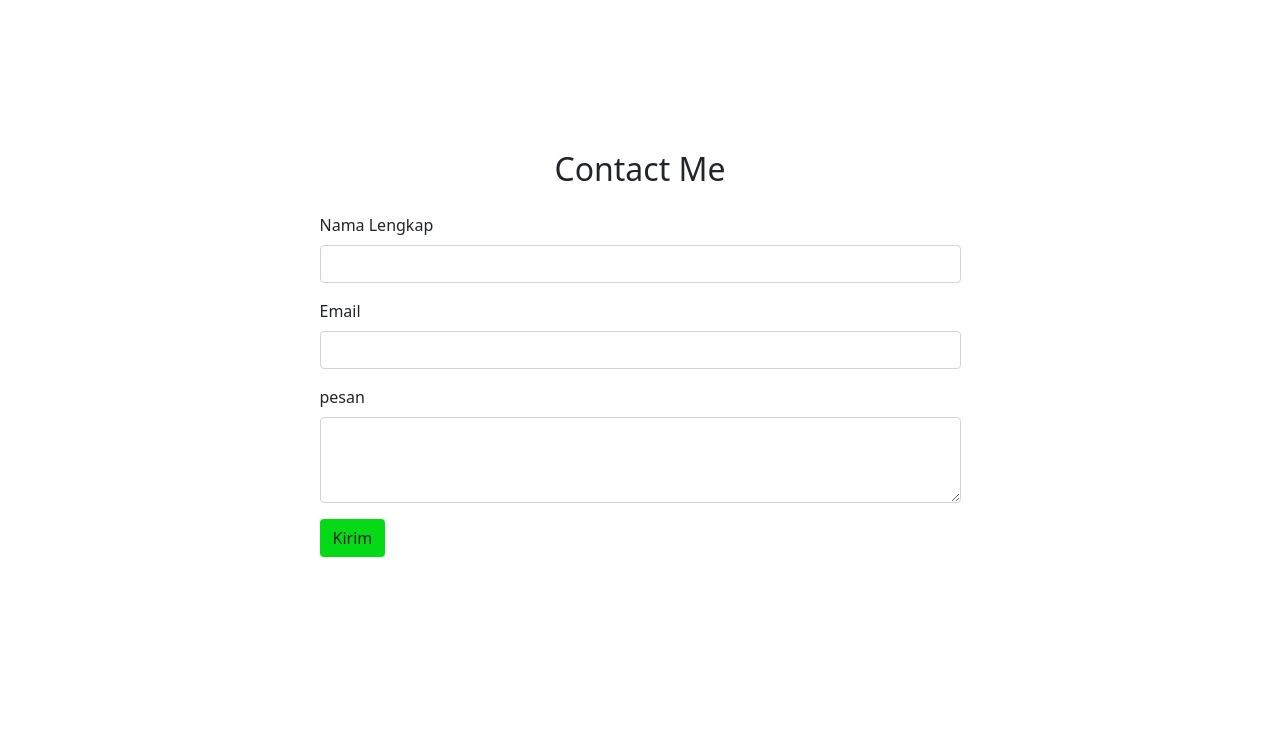
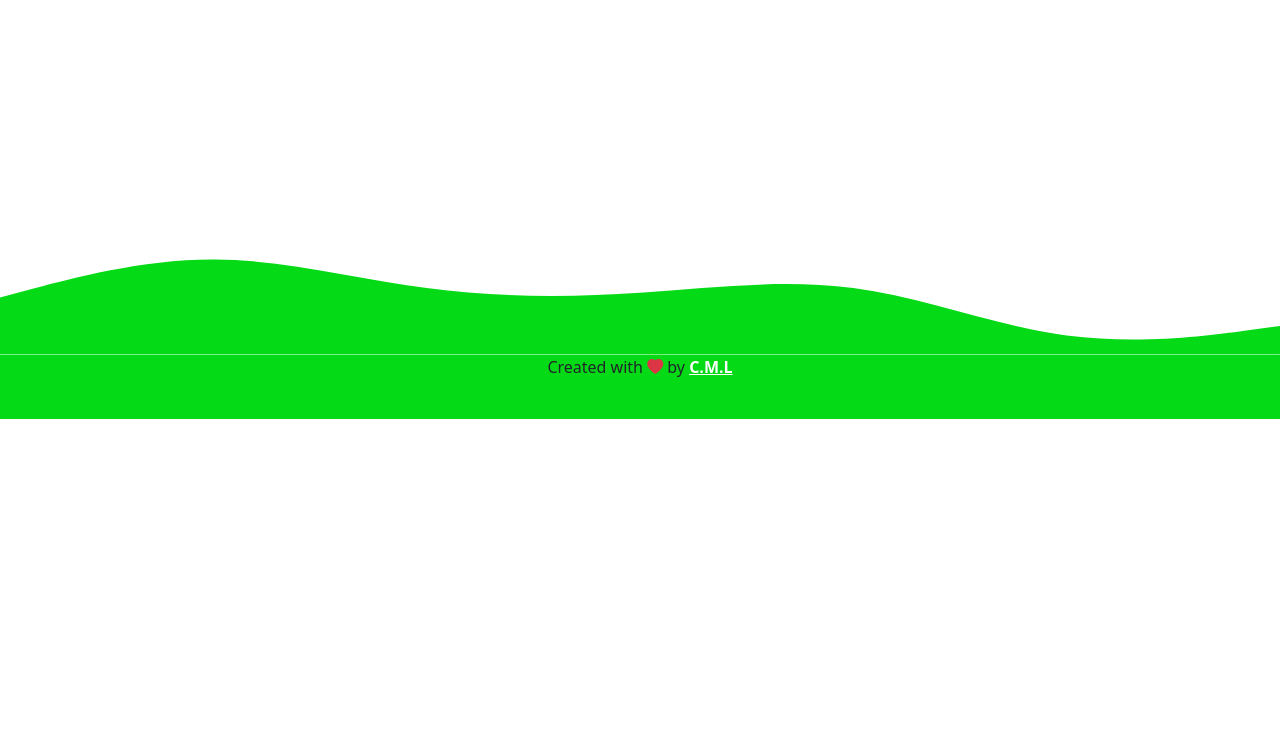
Before and after one commit to MiauLiong/miauliong.github.io, a plain HTML site: page index.html in a window 1280 px wide. Shown: the part 1959-2700 px from the top of the page. After the commit the page ends 2378 px from the top, so only its background shows below. Drawn offline with nearby package versions, Linux system fonts and the light colour scheme.

Commit message:
website k2

```diff
--- a/index.html
+++ b/index.html
@@ -136,42 +136,7 @@
     <!-- akhir service -->
 
     <!-- contact -->
-    <section id="contact">
-      <div class="container">
-        <div class="row text-center mb-3">
-          <div class="col">
-            <h2>Contact Me</h2>
-          </div>
-        </div>
-        <div class="row justify-content-center">
-          <div class="col-md-7">
-            <div class="alert alert-warning alert-dismissible fade show d-none my-alert" role="alert">
-              <strong>Terima Kasih.</strong>Pesan anda telah kami terima
-              <button type="button" class="btn-close" data-bs-dismiss="alert" aria-label="Close"></button>
-            </div>
-            <form name="cml-contact-form">
-              <div class="mb-3">
-                <label for="name" class="form-label">Nama Lengkap</label>
-                <input type="text" class="form-control" id="name" aria-describedby="name" name="nama" />
-              </div>
-              <div class="mb-3">
-                <label for="Email" class="form-label">Email </label>
-                <input type="email" class="form-control" id="email" aria-describedby="email" name="email" />
-              </div>
-              <div class="mb-3">
-                <label for="pesan" class="form-label">pesan</label>
-                <textarea class="form-control" id="pesan" rows="3" name="pesan"></textarea>
-              </div>
-              <button type="submit" class="btn btn-kirim" style="background-color: #05da17">Kirim</button>
 
-              <button class="btn btn-loading d-none" type="button" disabled style="background-color: #05da17">
-                <span class="spinner-border spinner-border-sm" role="status" aria-hidden="true"></span>
-                Loading...
-              </button>
-            </form>
-          </div>
-        </div>
-      </div>
       <svg xmlns="http://www.w3.org/2000/svg" viewBox="0 0 1440 320">
         <path
           fill="#05da17"
```
